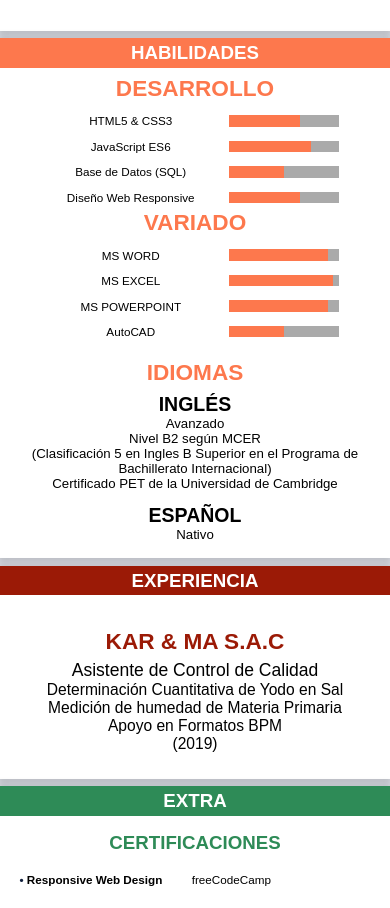
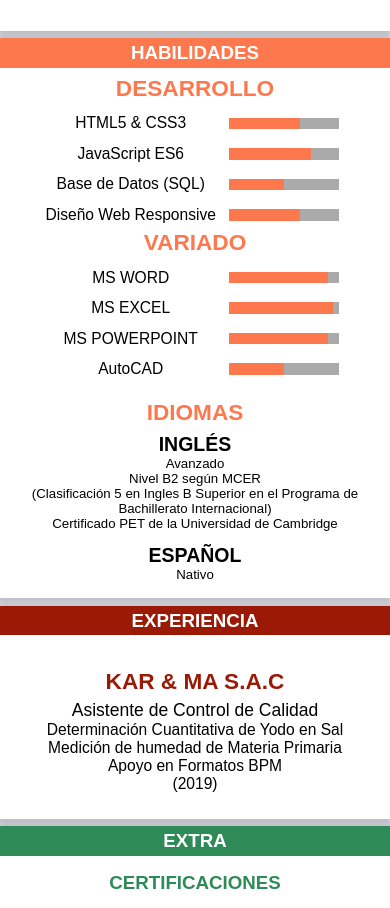
Before and after one commit to franciscopantojag/webResume, a plain HTML site: page index.html in a window 390 px wide. Shown: the part 1091-1999 px from the top of the page. Drawn offline with Linux system fonts and the light colour scheme.

Commit message:
Add files via upload

```diff
--- a/css/style.css
+++ b/css/style.css
@@ -226,11 +226,7 @@ body {
     justify-content: center;
     margin: auto auto auto 0;
 }
-@media (max-width:900px) {
-    .skill{
-        font-size: 3vmin;
-    }
-}
+
 .barra{
     width: 40%;
     display: flex;
```
